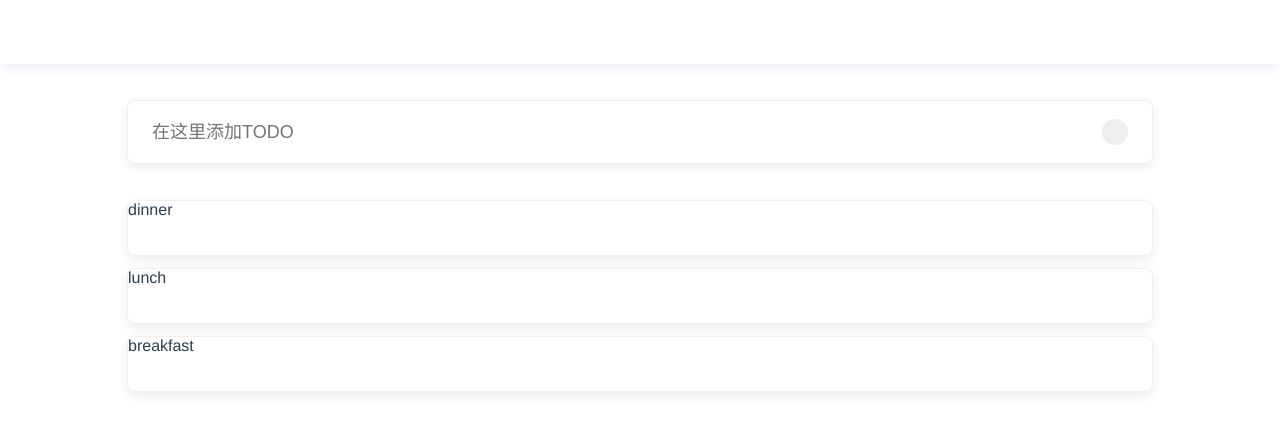
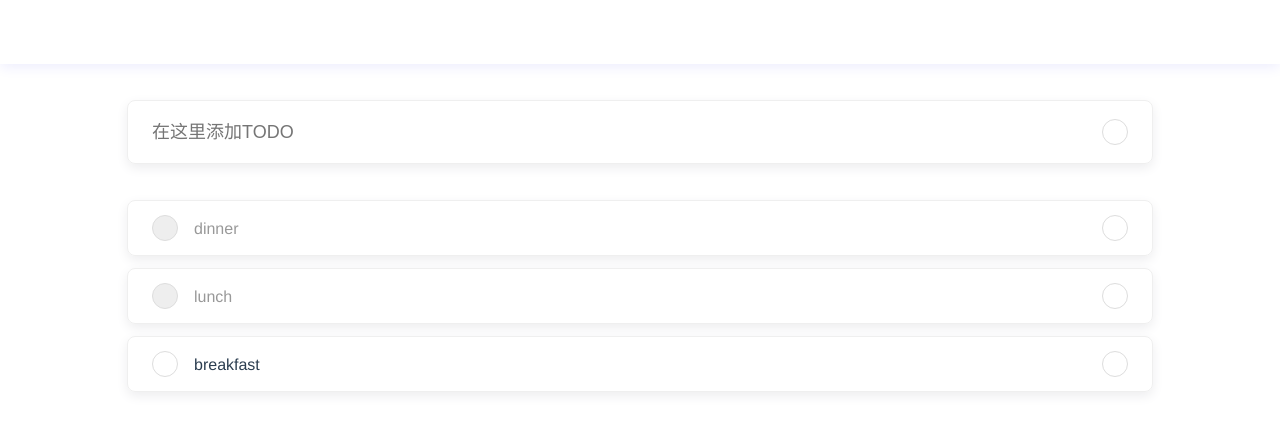
Before and after one commit to kevinzhao2233/one-day, a Vue app: page /#/ in a window 1280 px wide. Shown: the top 432 px of the page. Built offline with nearby package versions, Linux system fonts and the light colour scheme.

Commit message:
feature 实现完成TODO、取消完成TODO的功能

```diff
--- a/src/components/Home.vue
+++ b/src/components/Home.vue
@@ -1,18 +1,32 @@
 <template>
 <div class="home">
-  <div class="input-box c-edition">
+  <div class="input-box c-edition strip">
     <input
       class="input"
       id="addTodo"
       type="text"
+      autocomplete="off"
       v-model="todoData.input"
       :placeholder="todoData.inputPlaceHolder"
     >
     <div class="ctrl-box">
-      <div class="add-btn" @click="addTodo({text: todoData.input, id: createId()})"></div>
+      <div class="small-btn" @click="addTodo({text: todoData.input, id: createId()})"></div>
     </div>
   </div>
-  <div class="list c-edition" v-for="todo in todos" v-bind:key="todo.id">{{todo.text}}</div>
+  <div class="list c-edition strip" v-for="todo in todos" v-bind:key="todo.id">
+    <div class="ctrl-box">
+      <div
+        :class="todo.done ? 'small-btn done-todo-btn' : 'small-btn'"
+        @click="toggleDone({id: todo.id, done: todo.done})"
+      ></div>
+    </div>
+    <span :class="todo.done ? 'todo-txt done-todo-txt' : 'todo-txt'">
+      {{todo.text}}
+    </span>
+    <div class="ctrl-box">
+      <div class="small-btn"></div>
+    </div>
+  </div>
 </div>
 </template>
 
@@ -37,6 +51,7 @@ export default {
   methods: {
     ...mapMutations([
       'addTodo',
+      'toggleDone',
     ]),
 
     createId() {
@@ -50,15 +65,18 @@ export default {
 .home {
   width: 100%;
 
-  .input-box {
+  .strip {
     display: flex;
     flex-wrap: nowrap;
-    margin: 36px auto;
     padding: 0 24px;
-    height: 64px;
     border-radius: 8px;
     border: 1px solid #efefef;
     box-shadow: 0 4px 12px #ededef;
+  }
+
+  .input-box {
+    margin: 36px auto;
+    height: 64px;
 
     .input {
       flex: 1;
@@ -66,28 +84,42 @@ export default {
       border: none;
       font-size: 18px;
     }
-
-    .ctrl-box {
-      flex: 0 0 auto;
-      display: flex;
-      align-items: center;
-      height: 100%;
-
-      .add-btn {
-        width: 26px;
-        height: 26px;
-        border-radius: 50%;
-        background-color: #eee;
-      }
-    }
   }
 
   .list {
     margin: 12px auto;
     height: 56px;
-    border-radius: 8px;
-    border: 1px solid #efefef;
-    box-shadow: 0 4px 12px #ededef;
+
+    .done-todo-btn{
+      background-color: #eee;
+    }
+
+    .todo-txt {
+      display: inline-block;
+      flex: 1;
+      padding: 0 16px;
+      height: 100%;
+      line-height: 56px;
+
+      &.done-todo-txt {
+        color: #999;
+      }
+    }
   }
 }
+
+.ctrl-box {
+  flex: 0 0 auto;
+  display: flex;
+  align-items: center;
+  height: 100%;
+}
+
+.small-btn {
+  width: 26px;
+  height: 26px;
+  border-radius: 50%;
+  border: 1px solid #ddd;
+  cursor: pointer;
+}
 </style>
--- a/src/store/index.js
+++ b/src/store/index.js
@@ -13,6 +13,7 @@ const store = new Vuex.Store({
       { id: 2, text: 'lunch', done: true },
       { id: 3, text: 'breakfast', done: false },
     ],
+    will: true,
   },
   getters: {
 
--- a/src/store/mutations.js
+++ b/src/store/mutations.js
@@ -6,7 +6,10 @@ const mutations = {
       done: false,
     });
   },
-
+  toggleDone(state, payload) {
+    const willToggleDone = state.todos.findIndex(todo => todo.id === payload.id);
+    state.todos[willToggleDone].done = !payload.done;
+  },
 };
 
 export default mutations;
```
